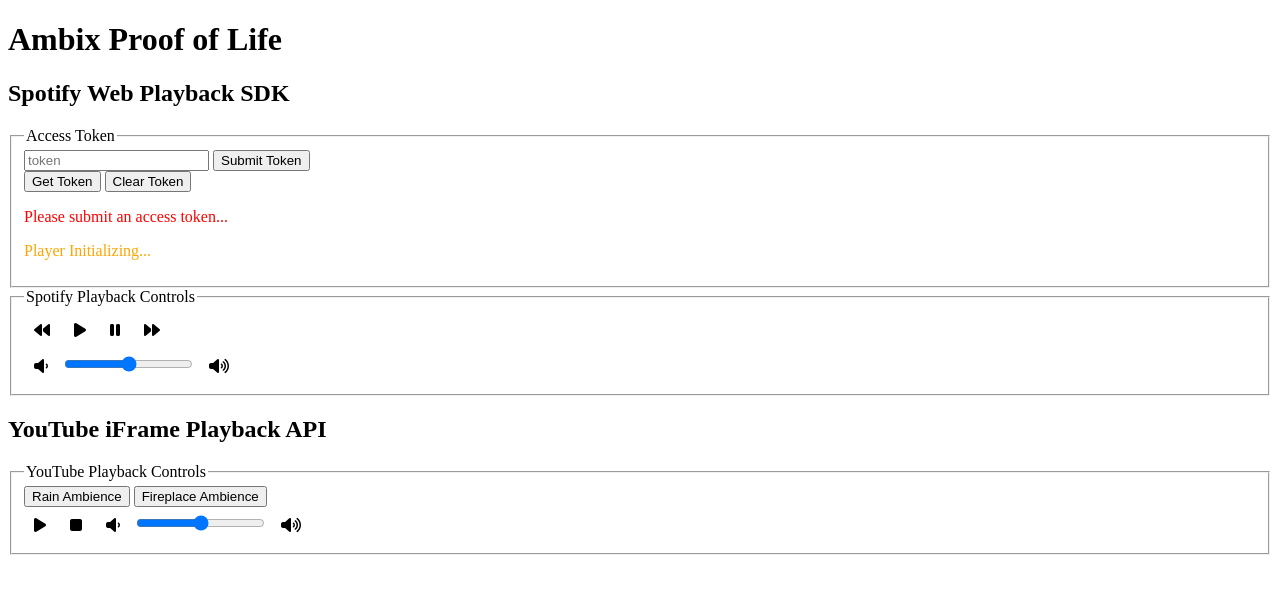
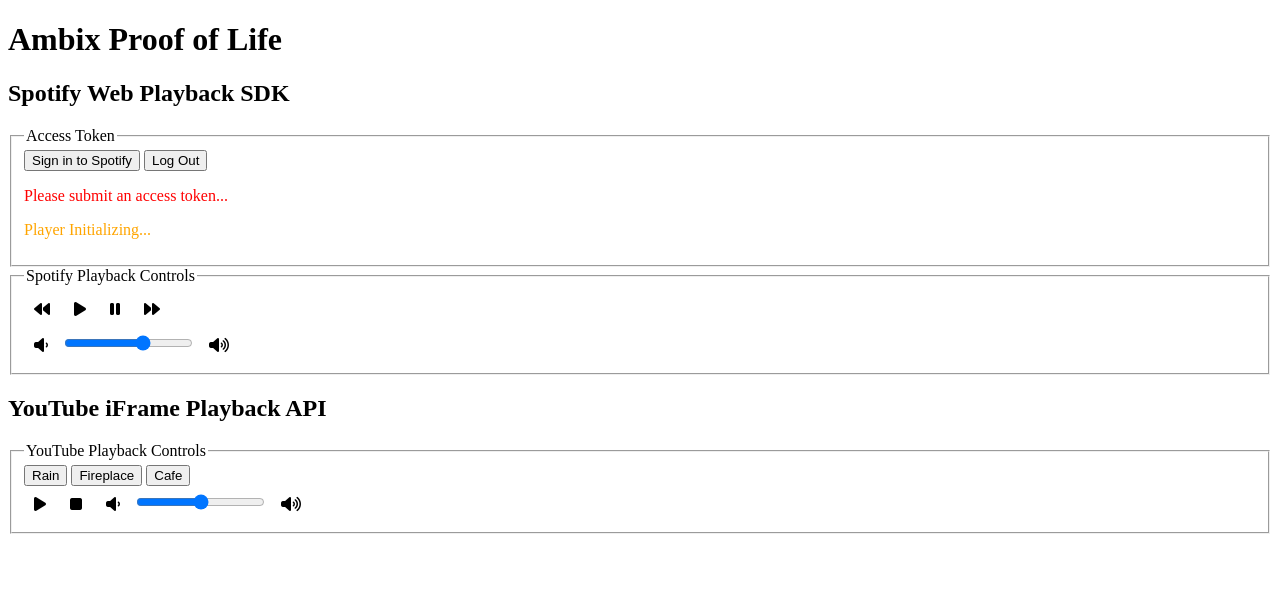
Before and after one commit to ambix-org/ambix_back_end, a Node server app: page / in a window 1280 px wide. Shown: the top 594 px of the page. Run offline with Node 20, Linux system fonts and the light colour scheme; some libraries are stand-ins or nearby versions.

Commit message:
Add Spotify signin and signout

```diff
--- a/package.json
+++ b/package.json
@@ -18,6 +18,7 @@
   "homepage": "https://github.com/SkylerBurger/ambix#readme",
   "dependencies": {
     "dotenv": "^8.2.0",
+    "ejs": "^3.1.5",
     "express": "^4.17.1",
     "superagent": "^6.1.0"
   }
--- a/public/js/spotify.js
+++ b/public/js/spotify.js
@@ -21,18 +21,19 @@
   tokenStatus.textContent = 'Token retrieved from storage';
 }
 
-const form = document.getElementById('token-form')
-form.addEventListener('submit', (event) => {
-  const token = event.target.token.value;
-  localStorage.setItem('token', token);
-  location.reload();
-})
+// const form = document.getElementById('token-form')
+// form.addEventListener('submit', (event) => {
+//   const token = event.target.token.value;
+//   localStorage.setItem('token', token);
+//   location.reload();
+// })
 
 const clearTokenButton = document.getElementById('clear-token');
 clearTokenButton.addEventListener('click', () => {
   localStorage.removeItem('token');
   tokenStatus.textContent = 'Token cleared. Please submit token.'
   tokenStatus.setAttribute('class', 'warning')
+  location.reload();
 })
 
 // Spotify Web Playback SDK
--- a/public/js/youtube.js
+++ b/public/js/youtube.js
@@ -42,6 +42,11 @@
   player.loadVideoById('K0pJRo0XU8s');
 });
 
+const cafeButton = document.getElementById('cafe');
+cafeButton.addEventListener('click', () => {
+  player.loadVideoById('gaGrHUekGrc')
+})
+
 const volumeRange = document.getElementById('volume-range-yt');
 volumeRange.addEventListener('change', () => {
   let newLevel = volumeRange.value;
--- a/server.js
+++ b/server.js
@@ -5,15 +5,21 @@
 const superagent = require('superagent');
 const app = express();
 
+
 const PORT = process.env.PORT || 3001;
 const SPOTIFY_ID = process.env.SPOTIFY_ID;
 const SPOTIFY_SECRET = process.env.SPOTIFY_SECRET;
 
+app.set('view engine', 'ejs');
 app.use(express.static('public'));
 
 app.get('/', (request, response) => {
-  response.send('index.html')
+  response.render('index', {set_token :false});
 });
+
+app.post('/', (request, response) => {
+
+})
 
 app.get('/spotify-signin', (request, response) => {
   superagent.get('https://accounts.spotify.com/authorize')
@@ -49,8 +55,9 @@
       const refreshToken = spotifyResponse.body.refresh_token;
       const duration = spotifyResponse.body.expires_in;
 
-      response.send({
-        access_toke: accessToken,
+      response.render('storage', {
+        set_token: true,
+        access_token: accessToken,
         refresh_token: refreshToken,
         expires_in: duration
       })
--- a/public/index.html
+++ b/views/index.ejs
@@ -13,13 +13,9 @@
         <h2>Spotify Web Playback SDK</h2>
         <fieldset id="token-fieldset">
             <legend>Access Token</legend>
-            <form id="token-form">
-                <input type="text" placeholder="token" name="token">
-                <input type="submit" value="Submit Token">
-            </form>
             <div>
-                <a href="https://developer.spotify.com/documentation/web-playback-sdk/quick-start/#authenticating-with-spotify" target="_blank"><button>Get Token</button></a>
-                <button id="clear-token">Clear Token</button>
+                <a href="/spotify-signin"><button>Sign in to Spotify</button></a>
+                <button id="clear-token">Log Out</button>
             </div>
         </fieldset>
         <fieldset>
@@ -32,7 +28,7 @@
             </div>
             <div>
                 <i class="fas fa-volume-down" id="volume-down-spotify"></i>
-                <input type="range" min="0" max="100" value="50" id="volume-range-spotify">
+                <input type="range" min="0" max="80" value="50" id="volume-range-spotify">
                 <i class="fas fa-volume-up" id="volume-up-spotify"></i>
             </div>
         </fieldset>
@@ -42,8 +38,9 @@
         <fieldset>
             <legend>YouTube Playback Controls</legend>
             <div id="player"></div>
-            <button id="rain">Rain Ambience</button>
-            <button id="fireplace">Fireplace Ambience</button>
+            <button id="rain">Rain</button>
+            <button id="fireplace">Fireplace</button>
+            <button id="cafe">Cafe</button>
             <div>
                 <i id="play-yt" class="fas fa-play"></i>
                 <i id="stop-yt" class="fas fa-stop"></i>
```
Also changed, not shown: views/storage.ejs (added, +20 -0 lines), 1 other file.
